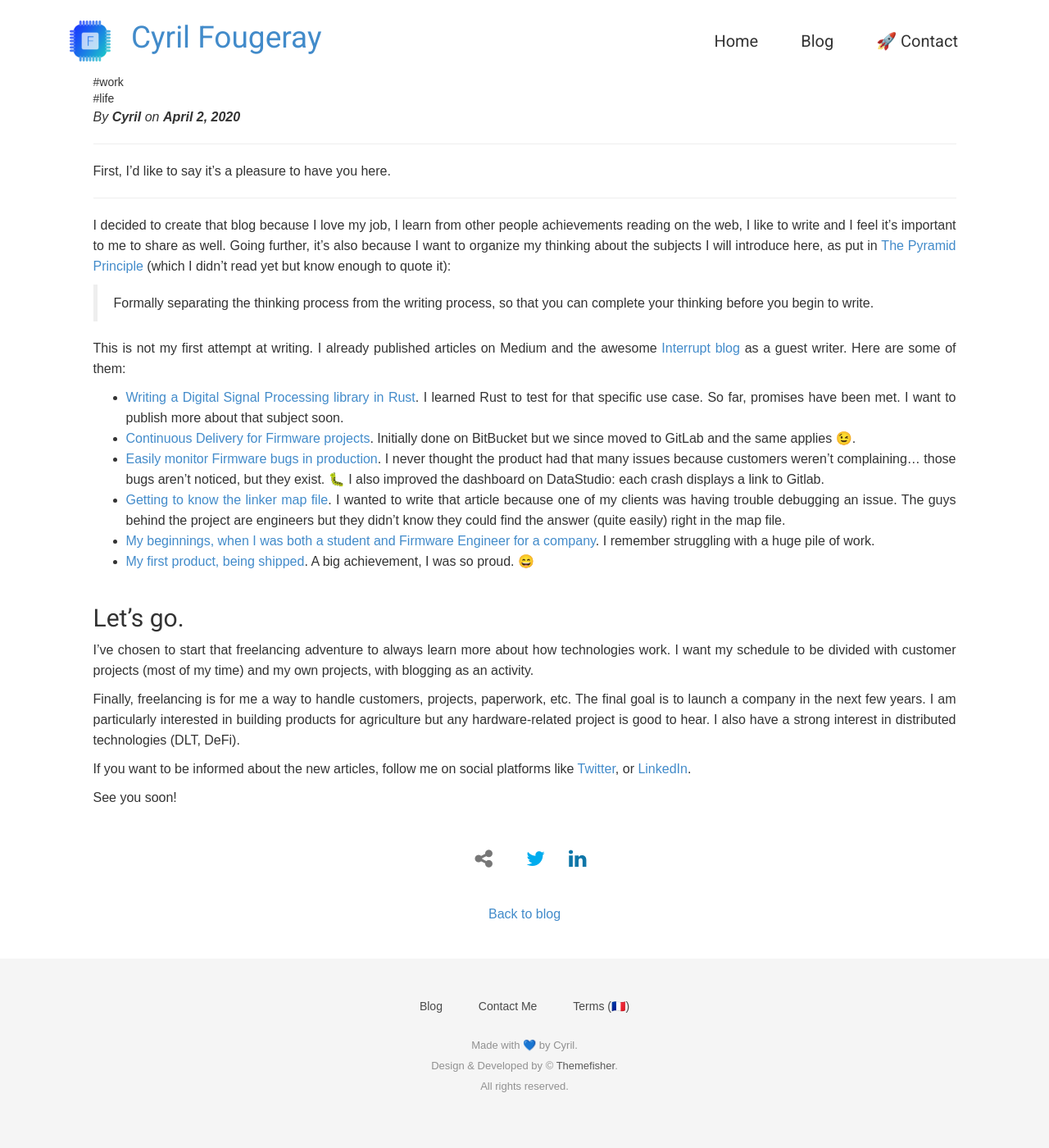
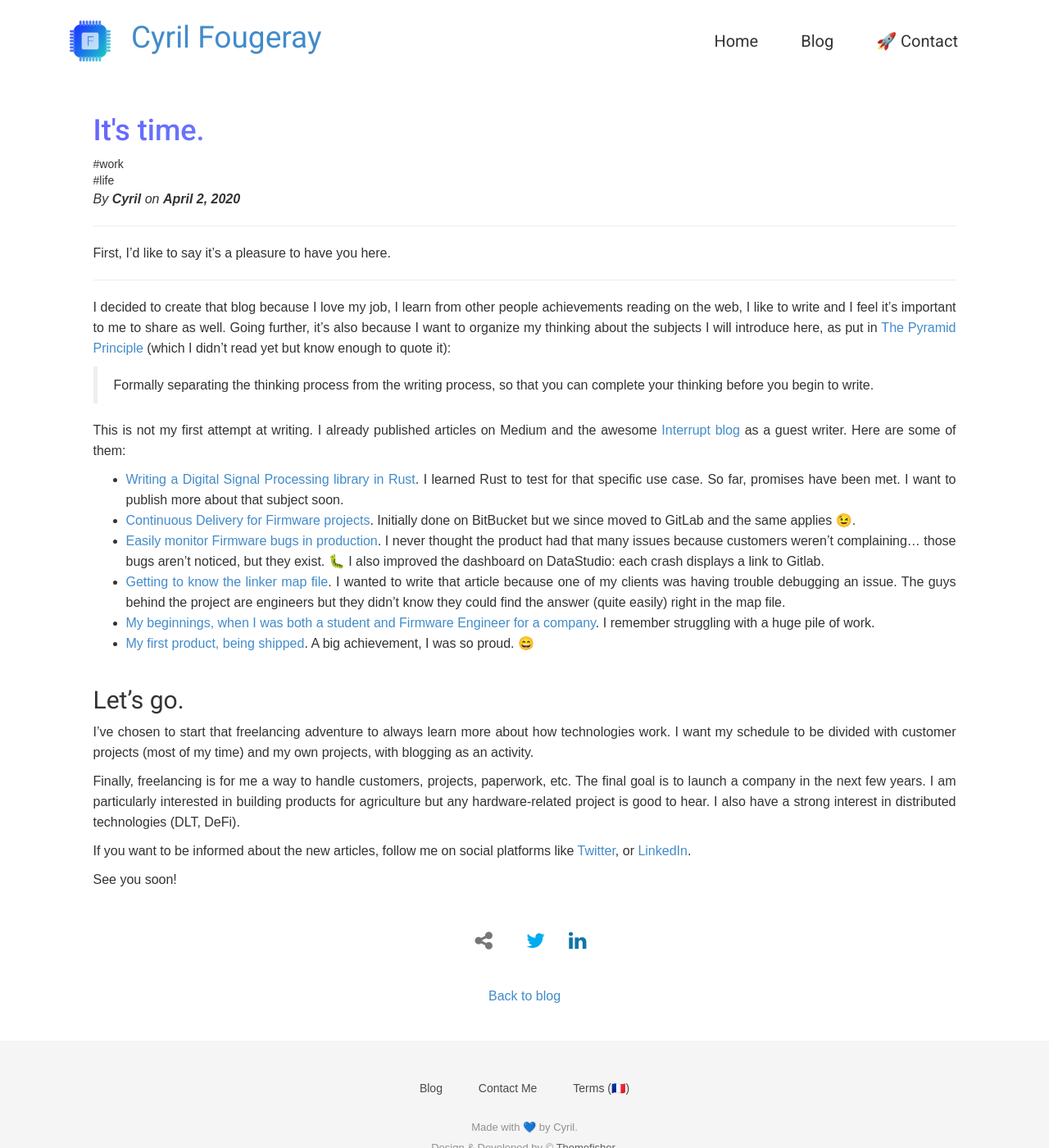
Before and after one commit to fouge/fouge.github.io, a Jekyll site: the page built from _posts/2020-04-02-welcome.md, in a window 1280 px wide and 1400 px high. Shown: the whole window at 82% size. Built offline with Jekyll 4.4.1, drawn with Linux system fonts in a browser that asks for light colours; nearby versions of some CDN libraries; some web fonts are replaced.

Commit message:
Fixed title behind the header bar

```diff
--- a/css/airspace.css
+++ b/css/airspace.css
@@ -417,6 +417,9 @@ font header .navbar-default .navbar-nav li a:hover {
   padding: 10px 20px;
 }
 
+#blogpost {
+  padding-top: 100px;
+}
 
 #blogpost h1 {
     background: linear-gradient(to right, #6666ff, #66d9ff) no-repeat;
```
